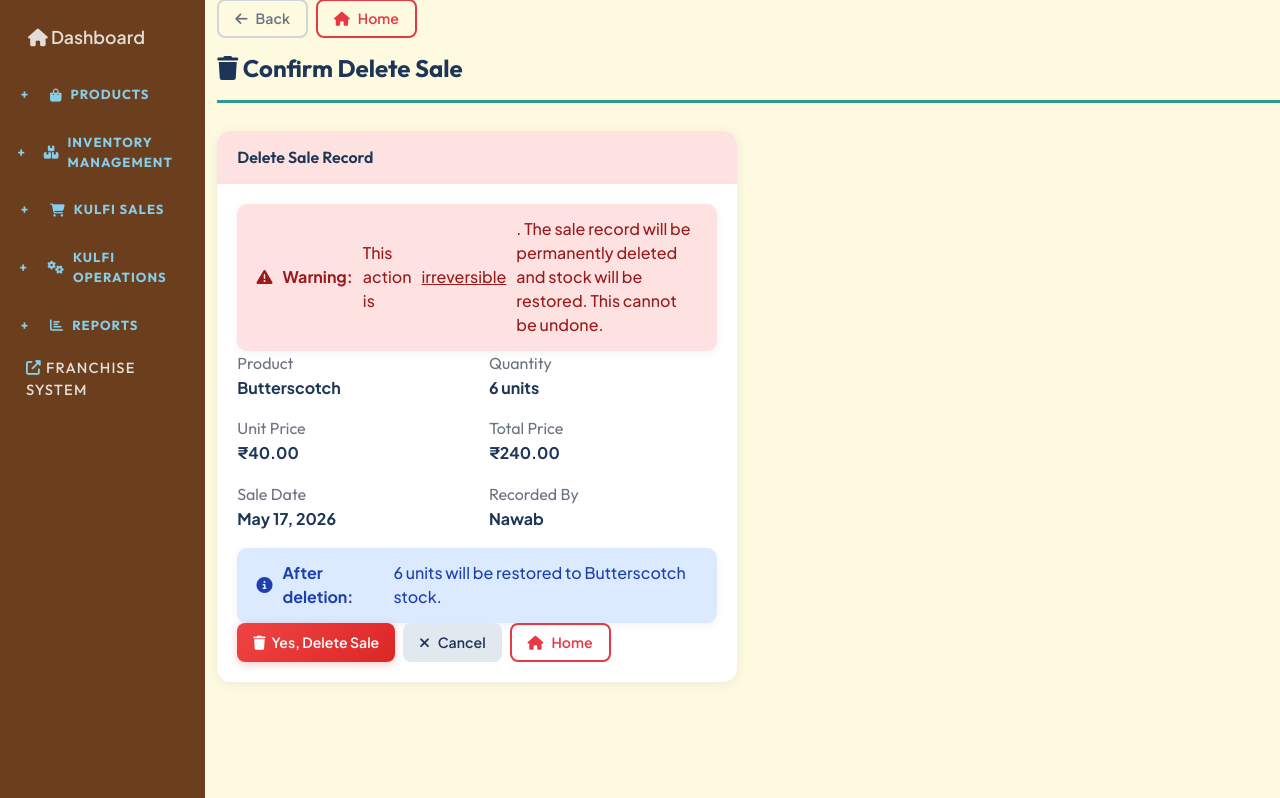
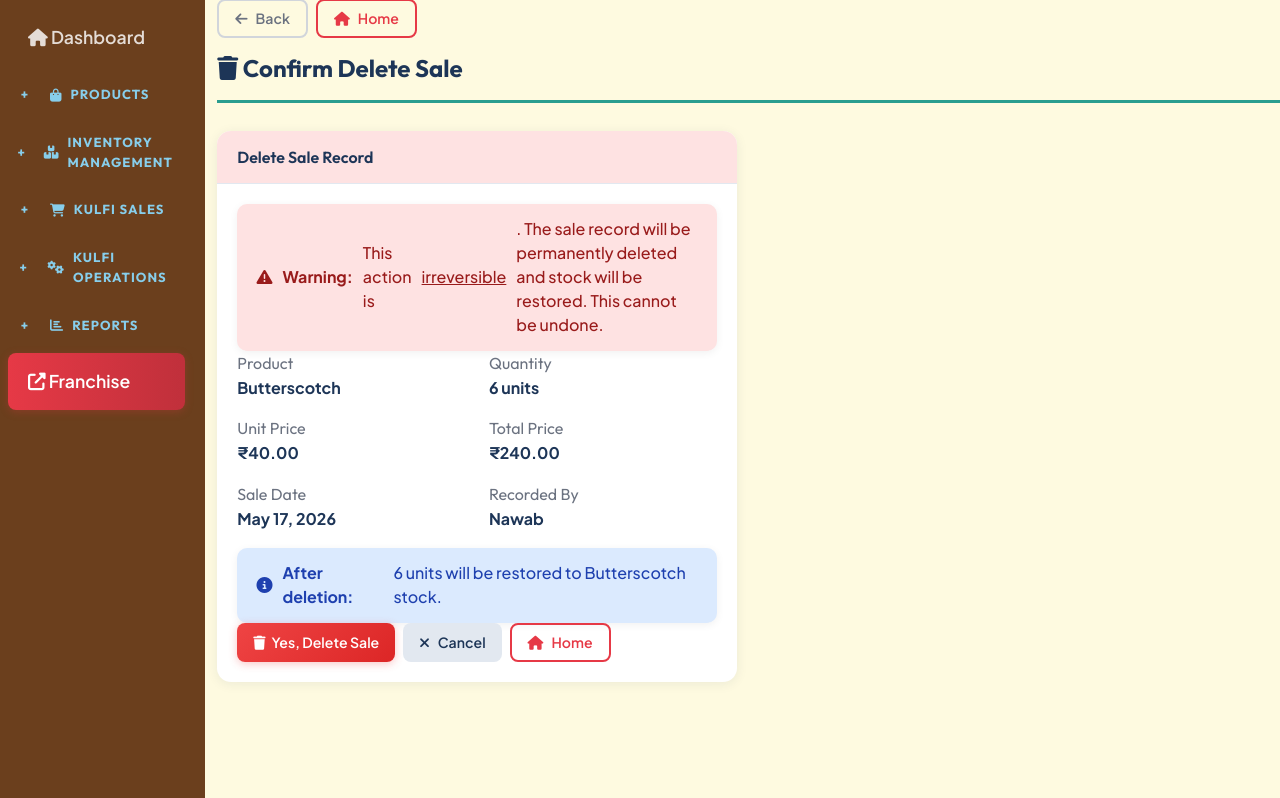
Before and after one commit to preseverans-spec/latestkulfi, a Django app: page /sales/delete/2142/ in a window 1280 px wide. Shown: the part 123-921 px from the top of the page. Run offline with Django 5.2, Linux system fonts and the light colour scheme; a user stored in the database is signed in; data comes from the database, SQL or seed files in the repository; parts of the project's set-up code (start-up, migrations or seed data) failed here and were passed over; some libraries are stand-ins or nearby versions.

Commit message:
Highlight Franchise sidebar link

```diff
--- a/templates/inventory/base.html
+++ b/templates/inventory/base.html
@@ -896,9 +896,9 @@
                             <i class="fas fa-boxes"></i> Stock Report
                         </a>
                     </div>
-                    <!-- Franchise System Section -->
-                    <a href="https://indiankulfi.infinityfree.me" class="sidebar-section-title" target="_blank" rel="noopener noreferrer" style="text-decoration: none;">
-                        <i class="fas fa-external-link-alt"></i> Franchise System
+                    <!-- Franchise Section -->
+                    <a href="https://indiankulfi.infinityfree.me" class="active" target="_blank" rel="noopener noreferrer" style="margin-top: 10px; padding: 15px 20px; font-weight: 600; font-size: 1.1rem;">
+                        <i class="fas fa-external-link-alt"></i> Franchise
                     </a>
                     {% else %}
                     <!-- Sales-only sidebar for non-admin users -->
```
